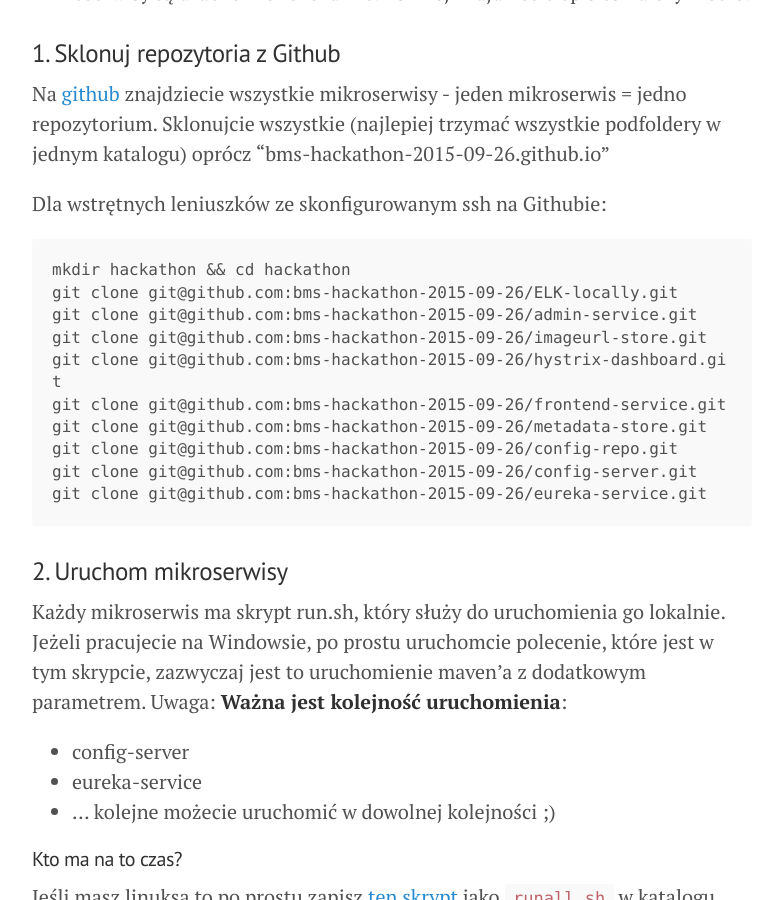
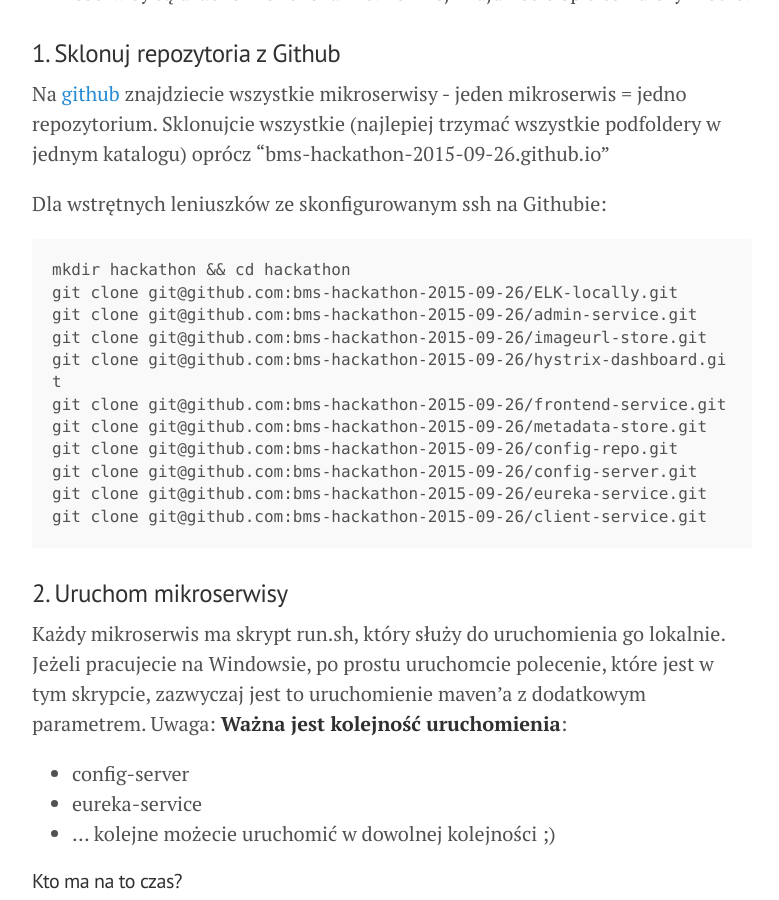
Before and after one commit to bms-devs/bms-hackathon-2015-09-26.github.io, a Jekyll site: the page built from index.html, in a window 1280 px wide and 900 px high, scrolled down 1049 px. Shown: the whole window, without its empty margins (248-1027 px from the left). Built offline with Jekyll 4.4.1, drawn with Linux system fonts in a browser that asks for light colours; Markdown is read by kramdown in place of the engine named in the settings; the list of posts is cut into pages by our own code.

Commit message:
Update 2015-09-24-setup.md
Added missing clone.

````diff
--- a/_posts/2015-09-24-setup.md
+++ b/_posts/2015-09-24-setup.md
@@ -24,6 +24,7 @@ git clone git@github.com:bms-hackathon-2015-09-26/metadata-store.git
 git clone git@github.com:bms-hackathon-2015-09-26/config-repo.git
 git clone git@github.com:bms-hackathon-2015-09-26/config-server.git
 git clone git@github.com:bms-hackathon-2015-09-26/eureka-service.git
+git clone git@github.com:bms-hackathon-2015-09-26/client-service.git
 ```
 
 ### 2. Uruchom mikroserwisy
````
